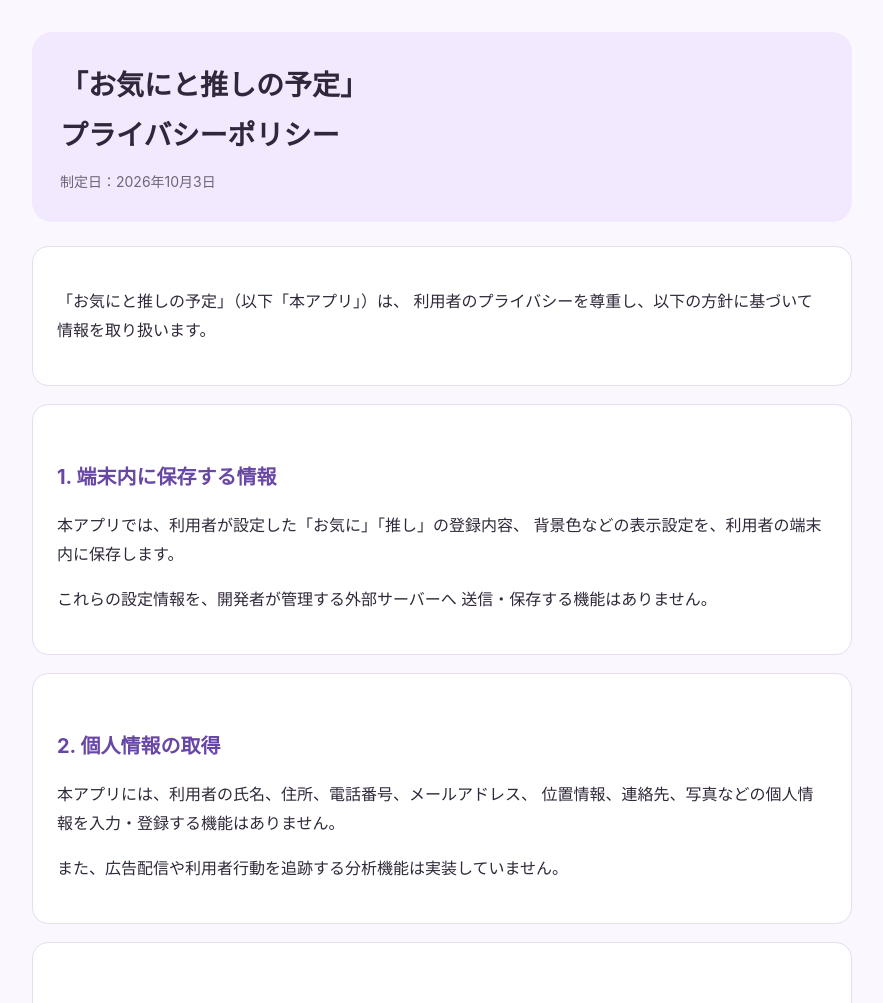
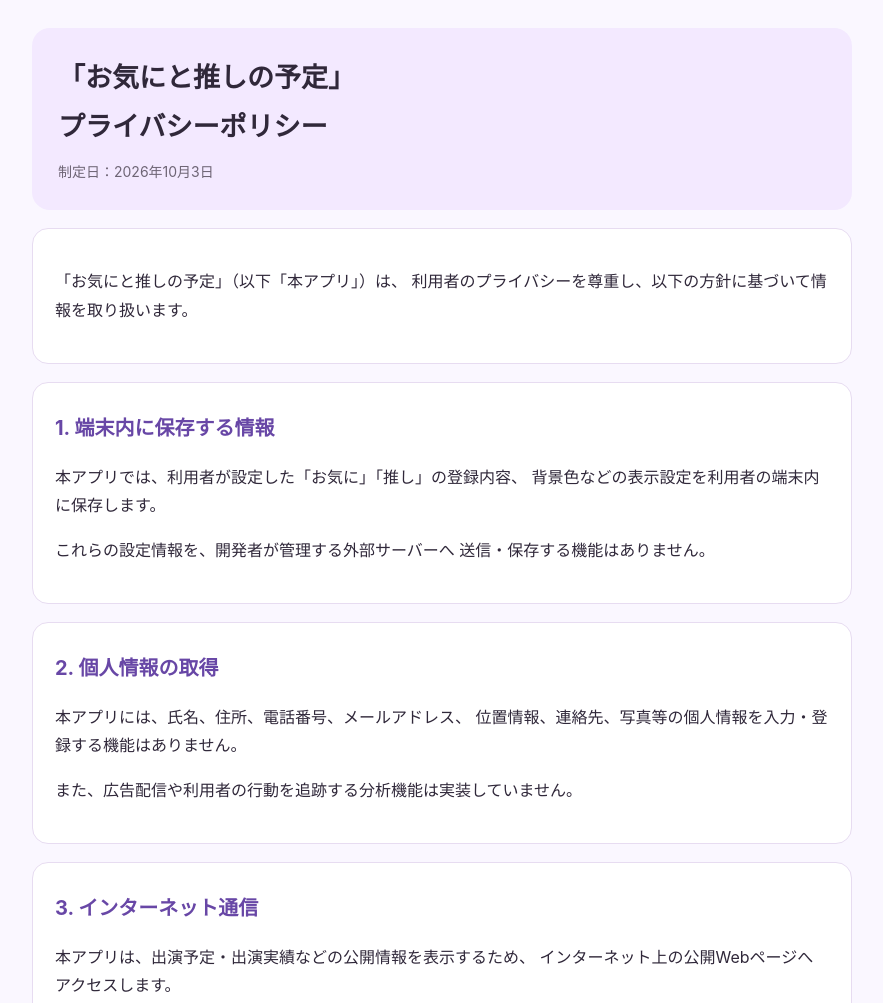
Before and after one commit to ShigeakiRacing/okini-oshi-privacy, a plain HTML site: page index.html in a window 1280 px wide. Shown: the top 1003 px of the page, without its empty margins (198-1081 px from the left). Drawn offline with Linux system fonts and the light colour scheme.

Commit message:
Add privacy policy

```diff
--- a/index.html
+++ b/index.html
@@ -5,51 +5,35 @@
 <meta name="viewport" content="width=device-width,initial-scale=1">
 <title>「お気にと推しの予定」プライバシーポリシー</title>
 <style>
-    body {
-      margin: 0;
-      font-family: -apple-system, BlinkMacSystemFont, "Segoe UI",
-                   "Hiragino Kaku Gothic ProN", "Yu Gothic", sans-serif;
-      background: #faf7ff;
-      color: #30283a;
-      line-height: 1.8;
+body{
+  margin:0;
+  font-family:-apple-system,BlinkMacSystemFont,"Segoe UI","Yu Gothic",sans-serif;
+  background:#faf7ff;
+  color:#30283a;
+  line-height:1.8;
 }
-    main {
-      max-width: 820px;
-      margin: 0 auto;
-      padding: 32px 20px 60px;
+main{
+  max-width:820px;
+  margin:auto;
+  padding:28px 18px 60px;
 }
-    header {
-      background: #f3e9ff;
-      border-radius: 20px;
-      padding: 28px;
-      margin-bottom: 24px;
+header{
+  background:#f3e9ff;
+  padding:26px;
+  border-radius:18px;
 }
-    h1 {
-      margin: 0 0 8px;
-      font-size: 28px;
+h1{margin:0 0 8px;font-size:27px;}
+h2{color:#6847a6;font-size:20px;margin-top:5px;}
+.card{
+  background:#fff;
+  border:1px solid #e7dcf1;
+  border-radius:16px;
+  padding:22px;
+  margin-top:18px;
 }
-    h2 {
-      margin-top: 30px;
-      font-size: 20px;
-      color: #6847a6;
-    }
-    .card {
-      background: white;
-      border: 1px solid #e7dcf1;
-      border-radius: 16px;
-      padding: 24px;
-      margin-bottom: 18px;
-    }
-    .small {
-      color: #6e6575;
-      font-size: 14px;
-    }
-    a {
-      color: #6847a6;
-    }
+.small{font-size:14px;color:#6e6575;}
 </style>
 </head>
-
 <body>
 <main>
 
@@ -69,7 +53,7 @@
 <h2>1. 端末内に保存する情報</h2>
 <p>
 本アプリでは、利用者が設定した「お気に」「推し」の登録内容、
-    背景色などの表示設定を、利用者の端末内に保存します。
+背景色などの表示設定を利用者の端末内に保存します。
 </p>
 <p>
 これらの設定情報を、開発者が管理する外部サーバーへ
@@ -80,31 +64,31 @@
 <div class="card">
 <h2>2. 個人情報の取得</h2>
 <p>
-    本アプリには、利用者の氏名、住所、電話番号、メールアドレス、
-    位置情報、連絡先、写真などの個人情報を入力・登録する機能はありません。
+本アプリには、氏名、住所、電話番号、メールアドレス、
+位置情報、連絡先、写真等の個人情報を入力・登録する機能はありません。
 </p>
 <p>
-    また、広告配信や利用者行動を追跡する分析機能は実装していません。
+また、広告配信や利用者の行動を追跡する分析機能は実装していません。
 </p>
 </div>
 
 <div class="card">
 <h2>3. インターネット通信</h2>
 <p>
-    本アプリは、出演予定や出演実績などの公開情報を表示するため、
+本アプリは、出演予定・出演実績などの公開情報を表示するため、
 インターネット上の公開Webページへアクセスします。
 </p>
 <p>
 通信先のWebサーバーでは、一般的なWebアクセスと同様に、
 IPアドレス等の通信情報が記録される場合があります。
-    これらの情報の取り扱いは、各Webサイトの方針に従います。
+これらの情報の取り扱いは各Webサイトの方針に従います。
 </p>
 </div>
 
 <div class="card">
 <h2>4. 外部Webサイト</h2>
 <p>
-    本アプリには、利用者の操作により、
+本アプリには、利用者の操作により
 「すとりっぷ倶楽部」などの外部Webサイトを
 ブラウザで開く機能があります。
 </p>
@@ -127,7 +111,7 @@
 <p>
 本アプリの機能変更や法令・サービス要件の変更等に応じて、
 本ポリシーを改定する場合があります。
-    改定後の内容は、本ページに掲載した時点から適用します。
+改定後の内容は本ページに掲載した時点から適用します。
 </p>
 </div>
 
```
Also changed, not shown: 1 other file. Lines whose indentation alone changed are shown as unchanged.
